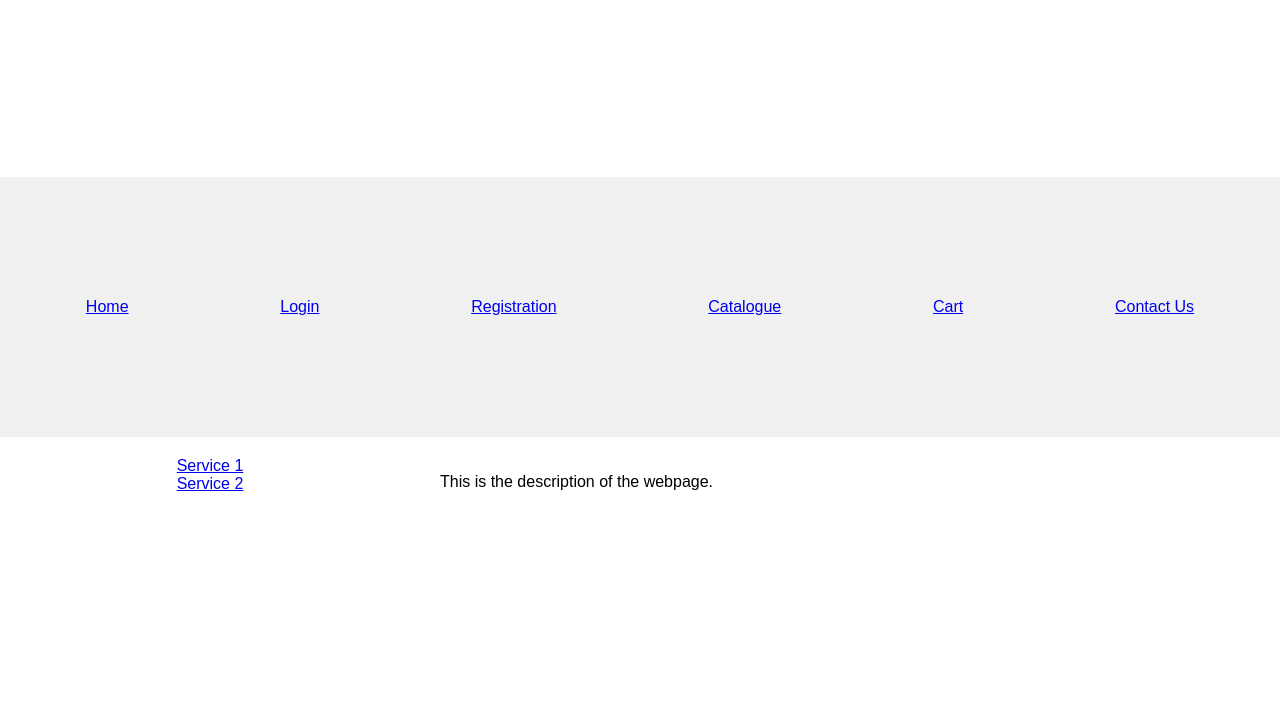
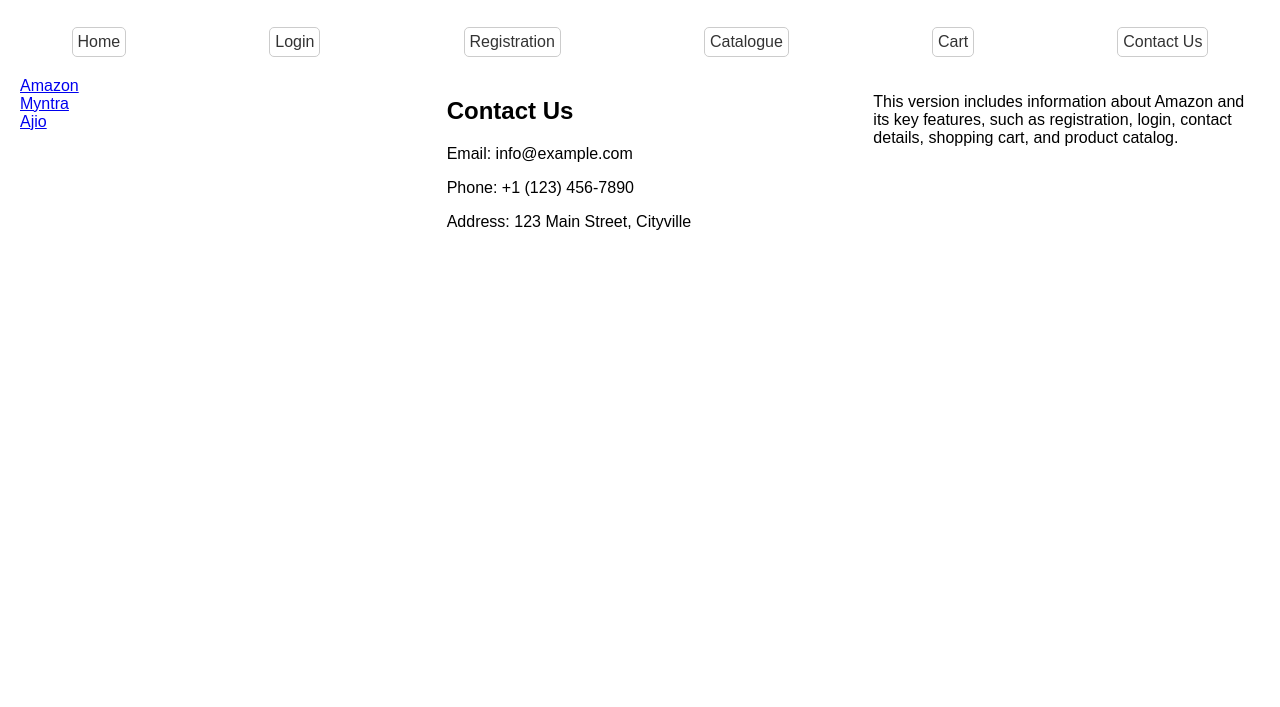
Before and after one commit to sujithareddyy/HTML-Activity-1, a plain HTML site: page index.html in a window 1280 px wide. Shown: the part 93-800 px from the top of the page. Drawn offline with Linux system fonts and the light colour scheme.

Commit message:
Update index.html

```diff
--- a/index.html
+++ b/index.html
@@ -3,7 +3,6 @@
 <head>
     <meta charset="UTF-8">
     <meta name="viewport" content="width=device-width, initial-scale=1.0">
-  <title>Your Website</title>
     <style>
         body {
             margin: 0;
@@ -11,85 +10,94 @@
             font-family: Arial, sans-serif;
         }
 
-    header, nav, section, article, footer {
-      display: block;
+        .row {
+            display: flex;
+            width: 100%;
         }
 
-    #container {
-      display: grid;
-      grid-template-rows: repeat(3, 1fr);
-      grid-template-columns: 1fr 1fr 1fr;
-      gap: 10px;
-      height: 100vh;
+        .column {
+            flex: 1;
+            box-sizing: border-box;
+            padding: 20px;
         }
 
-    #logo {
-      grid-row: 1;
-      grid-column: 1;
+        .logo {
+            max-width: 100%;
+            height: auto;
         }
 
-    #header {
-      grid-row: 1;
-      grid-column: 2;
+        .header {
             text-align: right;
-      padding: 10px;
         }
 
-    #navbar {
-      grid-row: 2;
-      grid-column: span 3;
+        .services {
+            display: flex;
+            flex-direction: column;
+        }
+
+        .links {
             display: flex;
             justify-content: space-around;
-      align-items: center;
-      background-color: #f0f0f0;
-      padding: 10px;
         }
 
-    #services {
-      grid-row: 3;
-      grid-column: 1;
-      display: flex;
-      flex-direction: column;
-      align-items: center;
-      padding: 10px;
-    }
-
-    #description {
-      grid-row: 3;
-      grid-column: span 2;
-      padding: 10px;
+        .links a {
+            text-decoration: none;
+            color: #333;
+            padding: 5px;
+            border: 1px solid #ccc;
+            border-radius: 5px;
         }
     </style>
 </head>
 <body>
-  <div id="container">
+
     <!-- First Row -->
-    <div id="logo">
-      <img src="your-logo.png" alt="Logo" width="100" height="50">
+    <div class="row">
+        <!-- First Column (Logo) -->
+        <div class="column">
+            <img src="image.jpg" alt="Logo" class="logo">
         </div>
-    <div id="header">
+
+        <!-- Second Column (Website Header) -->
+        <div class="column header">
             <h1>Your Website Header</h1>
         </div>
+    </div>
 
-    <!-- Second Row -->
-    <div id="navbar">
-      <a href="home.html">Home</a>
-      <a href="login.html">Login</a>
-      <a href="registration.html">Registration</a>
-      <a href="catalogue.html">Catalogue</a>
-      <a href="cart.html">Cart</a>
-      <a href="contactus.html">Contact Us</a>
+    <!-- Second Row with Links -->
+    <div class="row links">
+        <!-- Hyperlinks for navigation -->
+        <a href="https://www.amazon.in/">Home</a>
+        <a href="https://www.amazon.in/s?k=login">Login</a>
+        <a href="https://www.amazon.in/">Registration</a>
+        <a href="https://www.amazon.in/">Catalogue</a>
+        <a href="https://www.amazon.in/">Cart</a>
+        <a href="https://www.amazon.in/gp/help/customer/display.html">Contact Us</a>
+
     </div>
 
     <!-- Third Row -->
-    <div id="services">
-      <a href="service1.html">Service 1</a>
-      <a href="service2.html">Service 2</a>
+    <div class="row">
+        <!-- Left Column (Services) -->
+        <div class="column services">
+            <a href="https://www.amazon.com/">Amazon</a>
+            <a href="https://www.myntra.com/">Myntra</a>
+            <a href="https://www.ajio.com/">Ajio</a>
             <!-- Add more service links as needed -->
         </div>
-    <div id="description">
-      <p>This is the description of the webpage.</p>
+        <div class="column">
+            <h2>Contact Us</h2>
+            <p>Email: info@example.com</p>
+            <p>Phone: +1 (123) 456-7890</p>
+            <p>Address: 123 Main Street, Cityville</p>
+        </div>
+
+
+        <!-- Right Column (Description) -->
+        <div class="column">
+            <p>This version includes information about Amazon and its key features, such as registration, login, contact details, shopping cart, and product catalog. </p>
         </div>
     </div>
+
 </body>
 </html>
```
Lines whose indentation alone changed are shown as unchanged.
